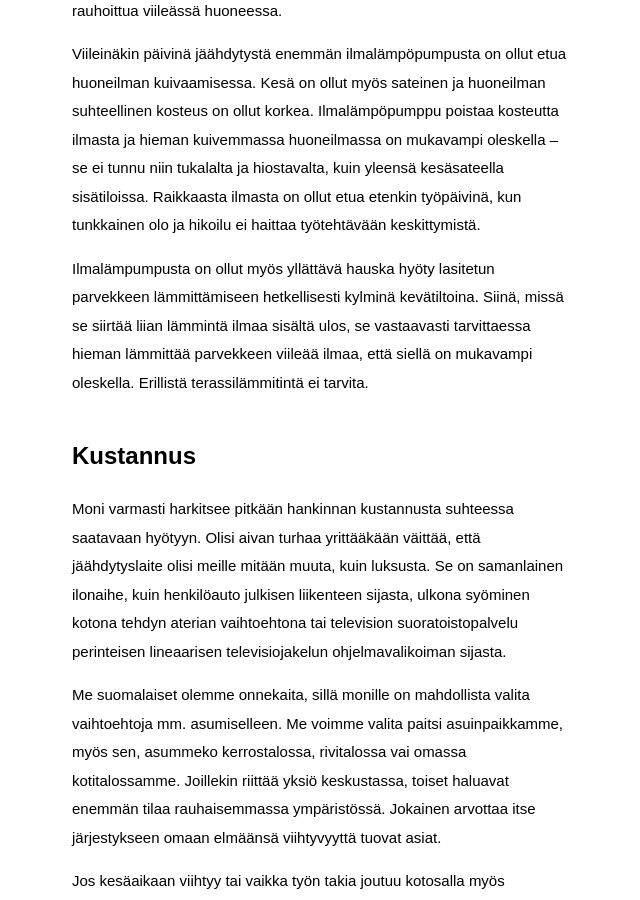
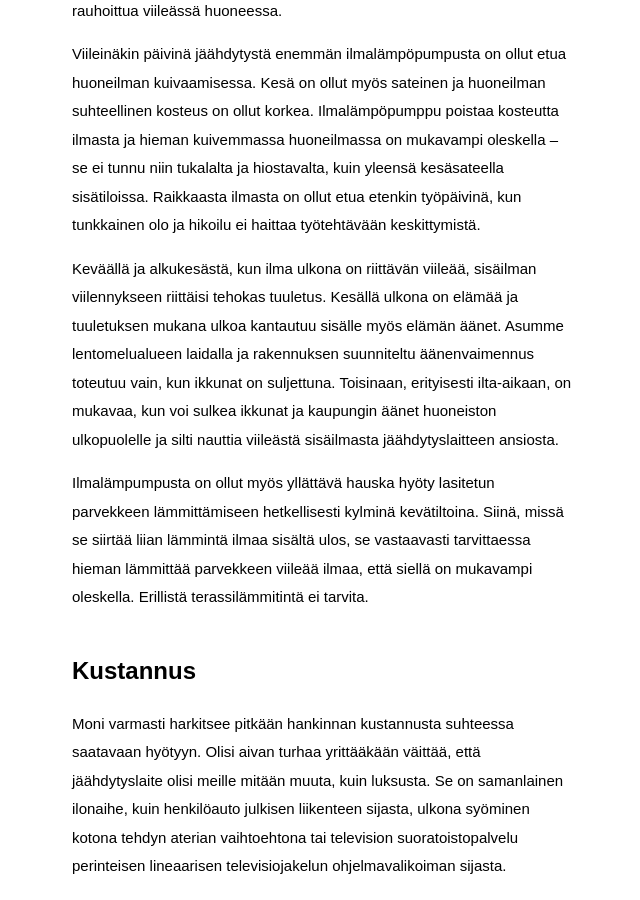
Before and after one commit to klaalo/klaalo.github.io, a Jekyll site: the page built from _posts/2017-07-20-ilmalampopumppu-kerrostalossa.md, in a window 1280 px wide and 900 px high, scrolled down 10542 px. Shown: the whole window, without its empty margins (318-958 px from the left). Built offline with Jekyll 4.4.1, drawn with Linux system fonts in a browser that asks for light colours; some web fonts are replaced.

Commit message:
add note about silence

```diff
--- a/_posts/2017-07-20-ilmalampopumppu-kerrostalossa.md
+++ b/_posts/2017-07-20-ilmalampopumppu-kerrostalossa.md
@@ -129,6 +129,8 @@ Heinäkuun puoleen väliin mennessä kesä 2017 on ollut tilastollisestikin poik
 
 Viileinäkin päivinä jäähdytystä enemmän ilmalämpöpumpusta on ollut etua huoneilman kuivaamisessa. Kesä on ollut myös sateinen ja huoneilman suhteellinen kosteus on ollut korkea. Ilmalämpöpumppu poistaa kosteutta ilmasta ja hieman kuivemmassa huoneilmassa on mukavampi oleskella – se ei tunnu niin tukalalta ja hiostavalta, kuin yleensä kesäsateella sisätiloissa. Raikkaasta ilmasta on ollut etua etenkin työpäivinä, kun tunkkainen olo ja hikoilu ei haittaa työtehtävään keskittymistä.
 
+Keväällä ja alkukesästä, kun ilma ulkona on riittävän viileää, sisäilman viilennykseen riittäisi tehokas tuuletus. Kesällä ulkona on elämää ja tuuletuksen mukana ulkoa kantautuu sisälle myös elämän äänet. Asumme lentomelualueen laidalla ja rakennuksen suunniteltu äänenvaimennus toteutuu vain, kun ikkunat on suljettuna. Toisinaan, erityisesti ilta-aikaan, on mukavaa, kun voi sulkea ikkunat ja kaupungin äänet huoneiston ulkopuolelle ja silti nauttia viileästä sisäilmasta jäähdytyslaitteen ansiosta.
+
 Ilmalämpumpusta on ollut myös yllättävä hauska hyöty lasitetun parvekkeen lämmittämiseen hetkellisesti kylminä kevätiltoina. Siinä, missä se siirtää liian lämmintä ilmaa sisältä ulos, se vastaavasti tarvittaessa hieman lämmittää parvekkeen viileää ilmaa, että siellä on mukavampi oleskella. Erillistä terassilämmitintä ei tarvita.
 
 ## Kustannus
```
